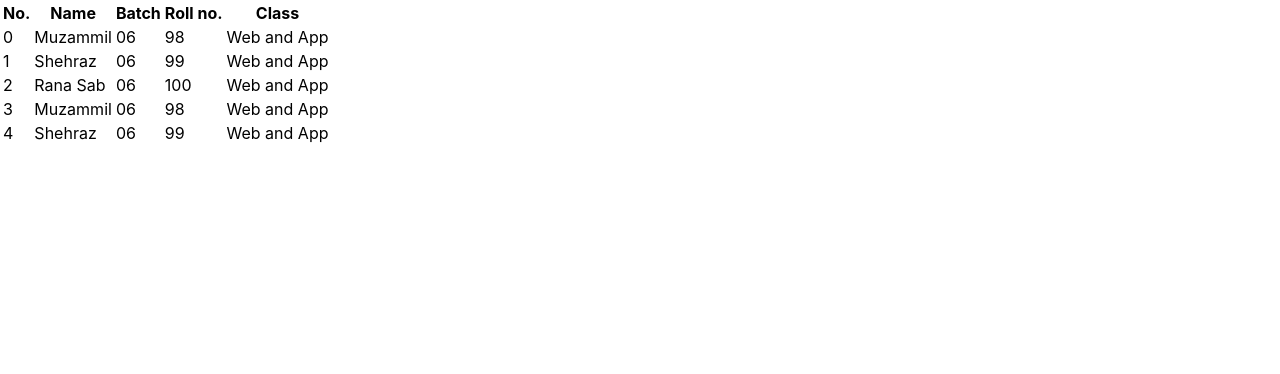
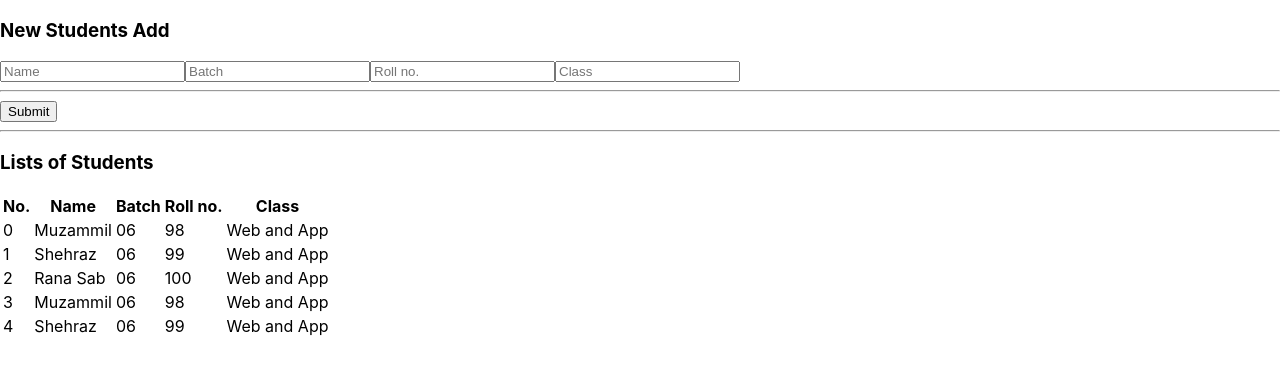
Before and after one commit to muzammilpro/ToDo-app_In_React_Js, a React (Create React App) app: page / in a window 1280 px wide. Shown: the top 374 px of the page. Built offline with nearby package versions, Linux system fonts and the light colour scheme.

Commit message:
Do Some Change

```diff
--- a/src/Components/TodoApp/Students.js
+++ b/src/Components/TodoApp/Students.js
@@ -1,38 +1,41 @@
-// import { useState } from "react"
-// import { data } from "./Data"
-// import studentslist from "./studentsList"
-
-// export default function Students() {
-//   const [students, setstudents] = useState(data)
-//   return (
-//     <div>
-//       <table>
-//         <tr >
-//           <th>Name</th>
-//           <th>Batch</th>
-//           <th>Roll no.</th>
-//           <th>Class</th>
-//         </tr>
-//         {
-//           students.map((items)=>{
-//            return  < studentslist student={items} />
-//           })
-//         }
-//       </table>
-//     </div>
-//   )
-// }
-
-
 import { useState } from "react";
 import { data } from "./Data";
 import StudentsList from "./studentsList"; // Capitalize the component name
 
 export default function Students() {
-  const [students, setStudents] = useState(data); // Renamed setstudents to setStudents
+  const [students, setStudents] = useState(data);
+  const [name, setName] = useState("");
+  const [batch, setBatch] = useState("");
+  const [roll, setRoll] = useState("");
+  const [stuClass, setStuClass] = useState("");
+
+  const ctaHandler = () => {
+    const newStudent = {
+      name,
+      batch,
+      roll,
+      class: stuClass,
+    };
+    console.log(newStudent);
+    setStudents([...students, newStudent]); // Update the students state with the new student
+      setName("");
+      setStuClass("")
+      setRoll("")
+      setBatch("")
+  };
 
   return (
     <div>
+      <h3>New Students Add</h3>
+      <input type="text" value={name} placeholder="Name" onChange={(e) => setName(e.target.value)} />
+      <input type="text" value={batch} placeholder="Batch" onChange={(e) => setBatch(e.target.value)} />
+      <input type="text" value={roll} placeholder="Roll no." onChange={(e) => setRoll(e.target.value)} />
+      <input type="text" value={stuClass} placeholder="Class" onChange={(e) => setStuClass(e.target.value)} />
+      <hr />
+      <button onClick={ctaHandler}>Submit</button>
+      <hr />
+
+      <h3>Lists of Students</h3>
       <table>
         <tr>
           <th>No.</th>
@@ -41,8 +44,8 @@ export default function Students() {
           <th>Roll no.</th>
           <th>Class</th>
         </tr>
-        {students.map((item , index) => (
-          <StudentsList index={index} student={item} /> // Added a unique key prop for each student
+        {students.map((item, index) => (
+          <StudentsList key={index} index={index} student={item} />
         ))}
       </table>
     </div>
```
